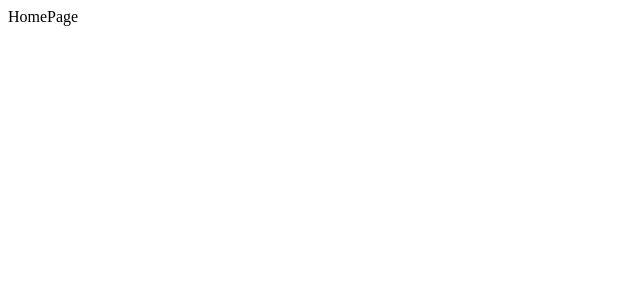
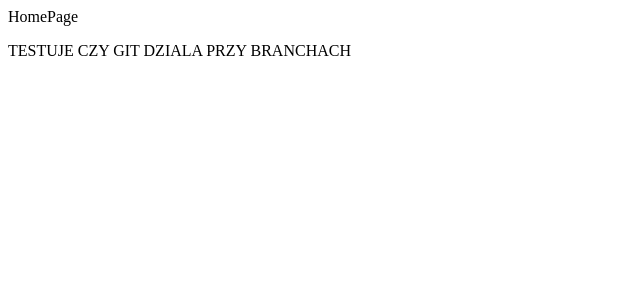
Before and after one commit to IgorPatro/diary-planner, a React (Create React App) app: page / in a window 1280 px wide. Shown: the top 300 px of the page, without its empty margins (0-640 px from the left). Built offline with nearby package versions, Linux system fonts and the light colour scheme.

Commit message:
testing are branches working on home-page branch

```diff
--- a/src/pages/Home.js
+++ b/src/pages/Home.js
@@ -1,7 +1,12 @@
 import React from "react"
 
 const HomePage = () => {
-  return <div>HomePage</div>
+  return (
+    <div>
+      HomePage
+      <p>TESTUJE CZY GIT DZIALA PRZY BRANCHACH</p>
+    </div>
+  )
 }
 
 export default HomePage
```
